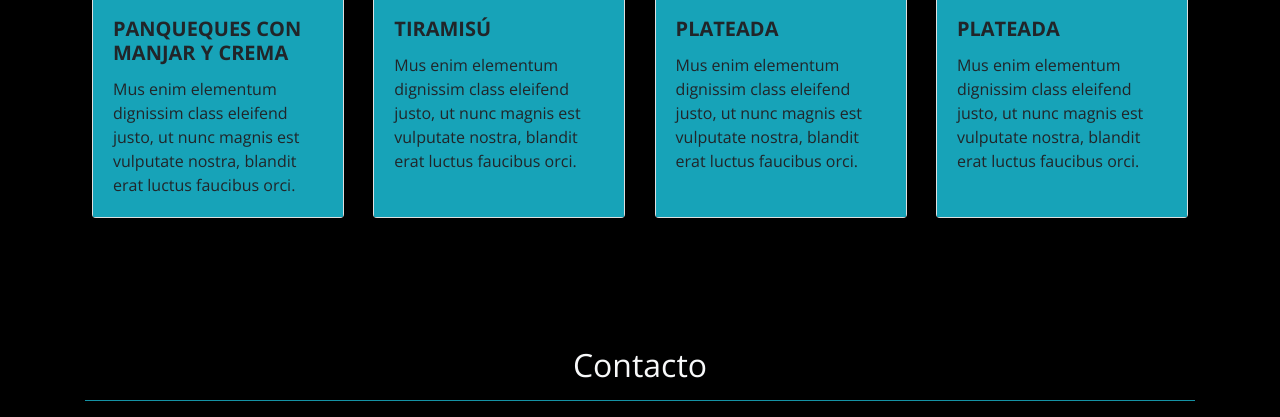
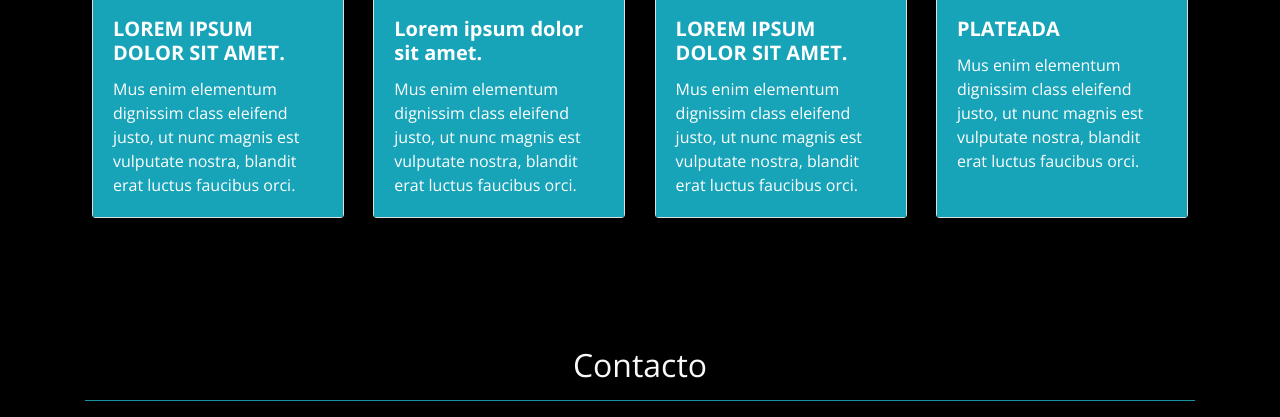
Before and after one commit to danielmoraga/viajes_chile, a plain HTML site: page index.html in a window 1280 px wide. Shown: the part 1723-2140 px from the top of the page. Drawn offline with nearby package versions, Linux system fonts and the light colour scheme; a script that the page names is missing.

Commit message:
noveno commit

```diff
--- a/index.html
+++ b/index.html
@@ -134,31 +134,31 @@ UHRtZLI+pbxtHCWp1t77Bi1L4ZtiqrqD80Kn4Z8NTSRyMA2Fd33n5dQ8lWUE00s/" crossorigin="a
       <div class="row  mx-n2 d-flex justify-content-between">
         <div class="card col-xs-12 px-0">
           <img src="assets/img/card1.jpg" class="card-img-top" alt="panqueques">
-          <div class="card-body colorcalipso">
-            <h5 class="card-title font-weight-bold text-uppercase titulo">PANQUEQUES CON MANJAR Y CREMA</h5>
+          <div class="card-body colorcalipso text-white">
+            <h5 class="card-title font-weight-bold text-uppercase titulo">Lorem ipsum dolor sit amet.</h5>
             <p class="card-text esconder">Mus enim elementum dignissim class eleifend justo, ut nunc magnis est
               vulputate nostra, blandit erat luctus faucibus orci.</p>
           </div>
         </div>
         <div class="card col-xs-12 px-0">
           <img src="assets/img/card2.jpg" class="card-img-top" alt="tiramisu">
-          <div class="card-body  colorcalipso">
-            <h5 class="card-title font-weight-bold text-uppercasee titulo">TIRAMISÚ</h5>
+          <div class="card-body  colorcalipso text-white">
+            <h5 class="card-title font-weight-bold text-uppercasee titulo">Lorem ipsum dolor sit amet.</h5>
             <p class="card-text esconder">Mus enim elementum dignissim class eleifend justo, ut nunc magnis est
               vulputate nostra, blandit erat luctus faucibus orci.</p>
           </div>
         </div>
         <div class="card col-xs-12 px-0">
           <img src="assets/img/card3.jpg" class="card-img-top" alt="carne plateada">
-          <div class="card-body colorcalipso">
-            <h5 class="card-title font-weight-bold text-uppercase titulo">PLATEADA</h5>
+          <div class="card-body colorcalipso text-white">
+            <h5 class="card-title font-weight-bold text-uppercase titulo">Lorem ipsum dolor sit amet.</h5>
             <p class="card-text esconder">Mus enim elementum dignissim class eleifend justo, ut nunc magnis est
               vulputate nostra, blandit erat luctus faucibus orci.</p>
           </div>
         </div>
         <div class="card col-xs-12 px-0">
           <img src="assets/img/card4.jpg" class="card-img-top" alt="carne plateada">
-          <div class="card-body colorcalipso">
+          <div class="card-body colorcalipso text-white">
             <h5 class="card-title font-weight-bold text-uppercase titulo">PLATEADA</h5>
             <p class="card-text esconder">Mus enim elementum dignissim class eleifend justo, ut nunc magnis est
               vulputate nostra, blandit erat luctus faucibus orci.</p>
```
